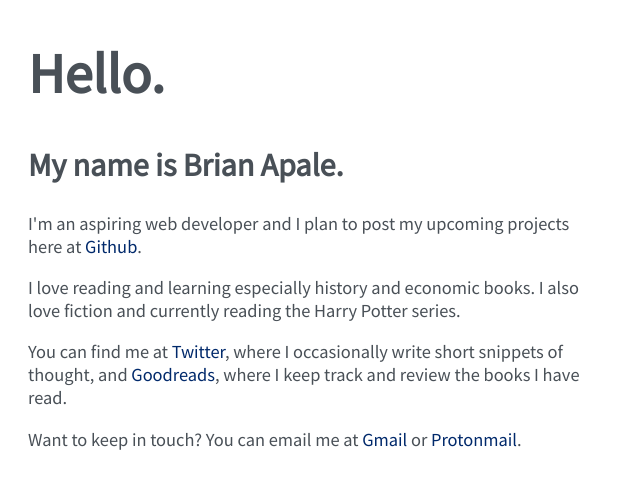
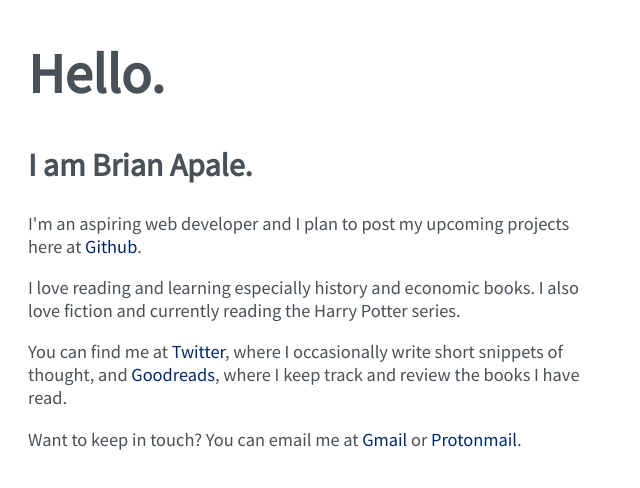
Before and after one commit to brianapale/brianapale.github.io, a plain HTML site: page index.html in a window 1280 px wide. Shown: the whole page, without its empty margins (0-640 px from the left). Drawn offline with Linux system fonts and the light colour scheme.

Commit message:
Shorten intro of my name

```diff
--- a/index.html
+++ b/index.html
@@ -9,7 +9,7 @@
 	<body>
 		<div>
 			<h1>Hello.</h1>
-			<h2>My name is Brian Apale.</h2>
+			<h2>I am Brian Apale.</h2>
 			<p>I'm an aspiring web developer and I plan to post my upcoming projects here at <a href="https://github.com/brianapale">Github</a>.</p>
 			<p>I love reading and learning especially history and economic books. I also love fiction and currently reading the Harry Potter series.</p>
 			<p>You can find me at <a href="https://www.twitter.com/brian_apale">Twitter</a>, where I occasionally write short snippets of thought, and <a href="https://www.goodreads.com/brianapale">Goodreads</a>, where I keep track and review the books I have read.</p>
```
